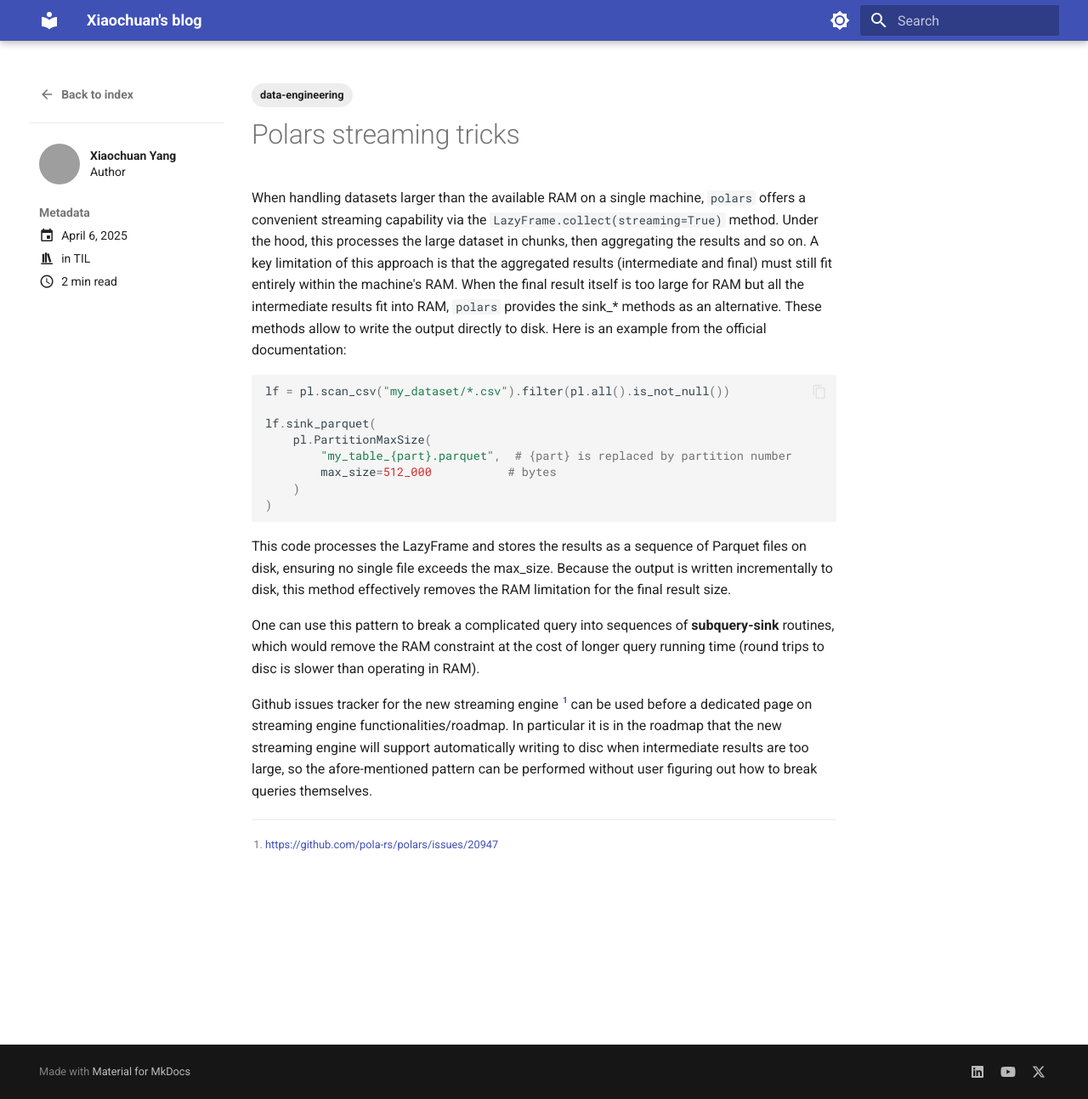
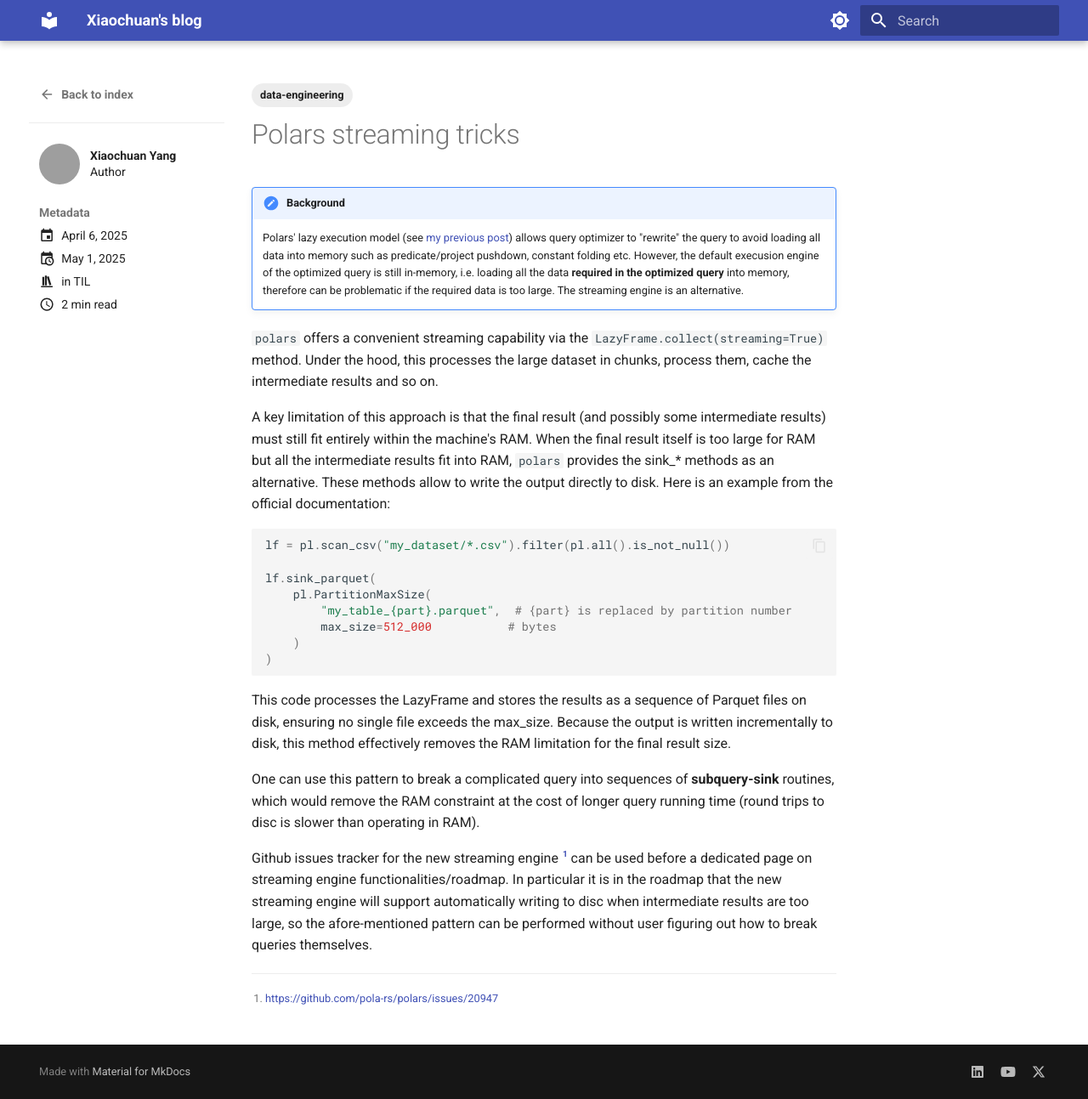
Before and after one commit to xiaochuany/blog, an MkDocs documentation site: the page built from docs/posts/2025-04-06-polars-sink.md, in a window 1280 px wide and 1293 px high. Shown: the whole window at 85% size. Built offline with MkDocs 1.6.1 and Material for MkDocs 9.7.7, drawn with Linux system fonts in a browser that asks for light colours; grey boxes are pictures that could not be loaded.

Commit message:
refactor: enhance clarity and structure of Polars streaming tricks post

````diff
--- a/docs/posts/2025-04-06-polars-sink.md
+++ b/docs/posts/2025-04-06-polars-sink.md
@@ -1,18 +1,25 @@
 ---
 date:
     created: 2025-04-06
+    updated: 2025-05-01
 authors:
     - xy
 categories:
     - TIL
 tags:
     - data-engineering
+slug: polars-stream
 ---
 
 # Polars streaming tricks
 <!-- more -->
 
-When handling datasets larger than the available RAM on a single machine, `polars` offers a convenient streaming capability via the `LazyFrame.collect(streaming=True)` method. Under the hood, this processes the large dataset in chunks, then aggregating the results and so on. A key limitation of this approach is that the aggregated results (intermediate and final) must still fit entirely within the machine's RAM.
+!!! background
+    Polars' lazy execution model (see [my previous post](2024-12-21-polars.md)) allows query optimizer to "rewrite" the query to avoid loading all data into memory such as predicate/project pushdown, constant folding etc. However, the default execusion engine of the optimized query is still in-memory, i.e. loading all the data **required in the optimized query** into memory, therefore can be problematic if the required data is too large.  The streaming engine is an alternative.
+
+`polars` offers a convenient streaming capability via the `LazyFrame.collect(streaming=True)` method. Under the hood, this processes the large dataset in chunks, process them, cache the intermediate results and so on.
+
+A key limitation of this approach is that the final result (and possibly some intermediate results) must still fit entirely within the machine's RAM.
 When the final result itself is too large for RAM but all the intermediate results fit into RAM, `polars` provides the sink_* methods as an alternative. These methods allow to write the output directly to disk. Here is an example from the official documentation:
 ```py
 lf = pl.scan_csv("my_dataset/*.csv").filter(pl.all().is_not_null())
````
